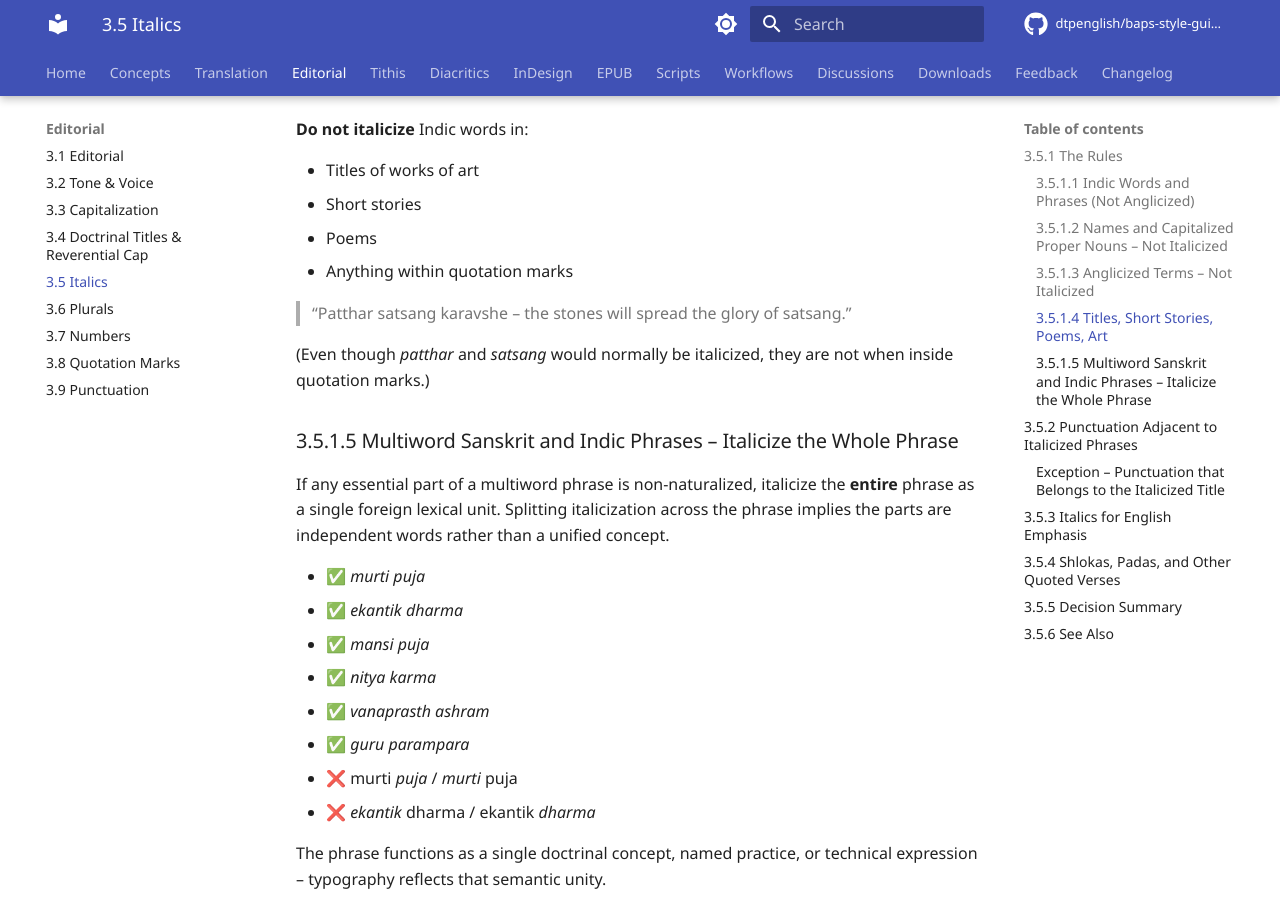
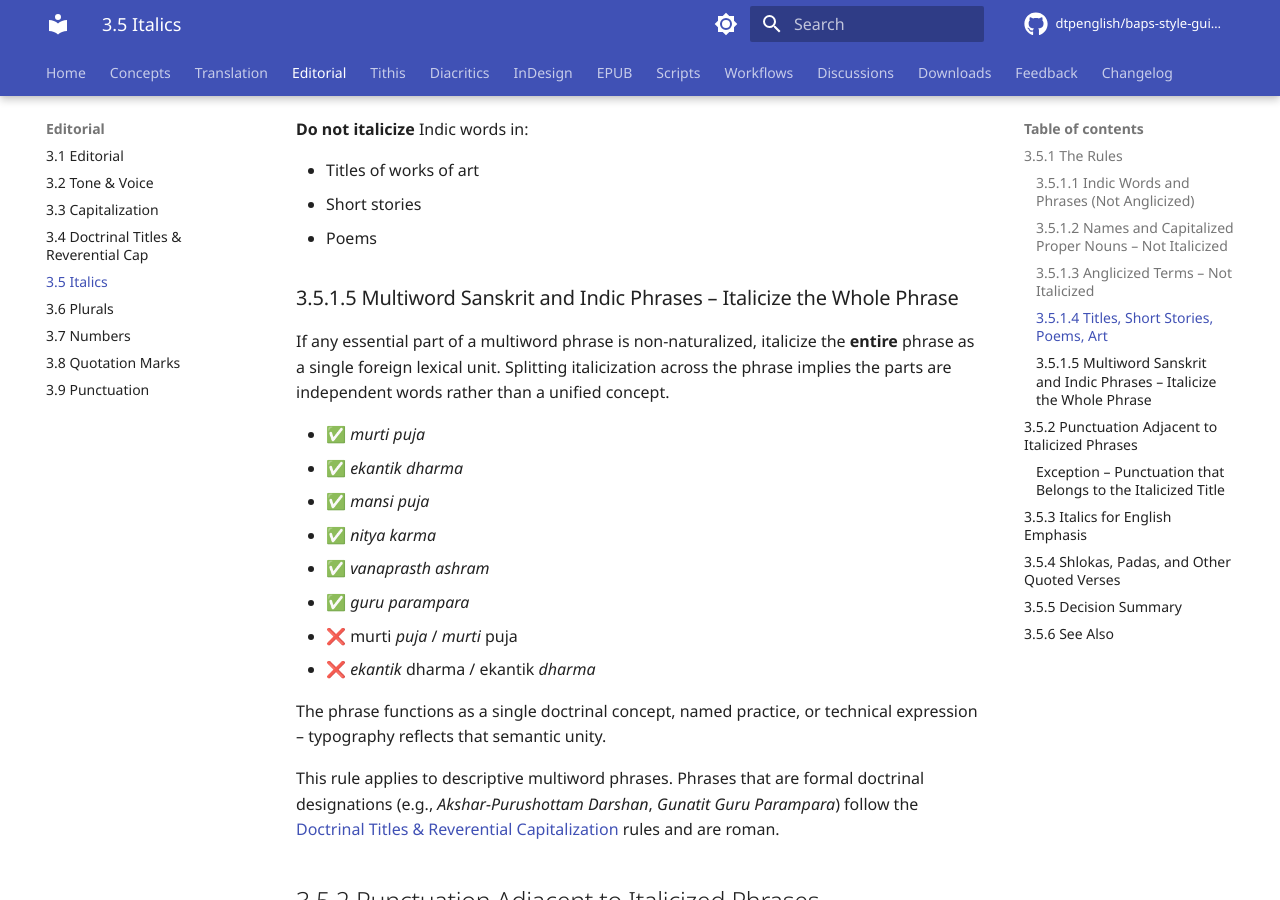
Before and after one commit to dtpenglish/baps-style-guide, an MkDocs documentation site: the page built from docs/editorial/italics.md, in a window 1280 px wide and 900 px high, scrolled down 1513 px. Built offline with MkDocs 1.6.1 and Material for MkDocs 9.7.7, drawn with Linux system fonts in a browser that asks for light colours; comment, search, counter and statistics services are not loaded; the version menu is left out; some of the changed text lies outside the part shown.

Commit message:
3.5.1.4: drop the 'no italics inside quotation marks' rule
Removed:
- The 'Anything within quotation marks' bullet from the
  do-not-italicize list in 3.5.1.4.
- The example 'Patthar satsang karavshe...' that illustrated the
  rule, plus the explanatory parenthetical.
- The 'Inside quotation marks | Bhagwan bhaji leva | No' row from
  the 3.5.5 Decision Summary table (it reflected the now-removed
  rule).

3.5.1.4 now lists only Titles of works of art / Short stories /
Poems as contexts where Indic words are not italicized.

Net effect: Indic words inside speech and other quotation marks
follow the normal italicization rule (italicize non-OED Indic
terms). This aligns with how the 3.8 quotation-marks rules
already treat Indic words inside quoted speech (italicized -
e.g. 'Bhagwan bhaji leva - Worship God').

Co-Authored-By: Claude Opus 4.7 (1M context) <noreply@anthropic.com>

```diff
--- a/docs/editorial/italics.md
+++ b/docs/editorial/italics.md
@@ -46,11 +46,6 @@ Indic terms that have become **anglicized** are in **roman, lowercase**.
 - Titles of works of art
 - Short stories
 - Poems
-- Anything within quotation marks
-
-> "Patthar satsang karavshe – the stones will spread the glory of satsang."
-
-(Even though *patthar* and *satsang* would normally be italicized, they are not when inside quotation marks.)
 
 ### 3.5.1.5 Multiword Sanskrit and Indic Phrases – Italicize the Whole Phrase
 If any essential part of a multiword phrase is non-naturalized, italicize the **entire** phrase as a single foreign lexical unit. Splitting italicization across the phrase implies the parts are independent words rather than a unified concept.
@@ -118,7 +113,6 @@ If the verse is unfamiliar to the readership, italicize the first appearance of
 | Tithi (named lunar day) | Padvo, Ekadashi, Punam | No (exception – see [Tithis](../tithis/index.md)) |
 | Fortnight designator | *sud*, *vad* | Yes (italic, lowercase) |
 | Other Indic term in prose | *dandvat*, *kothari*, *patshala* | Yes |
-| Inside quotation marks | 'Bhagwan bhaji leva' | No |
 | Title of a poem/short story | 'Akshar Anubhuti' | No |
 
 This table answers "italicize this term?" – not "how do I form its plural?". Pluralization (native plural vs roman *-s* on the italic word vs OED form) is a separate decision; see [Plurals §3.6](plurals.md).
```
